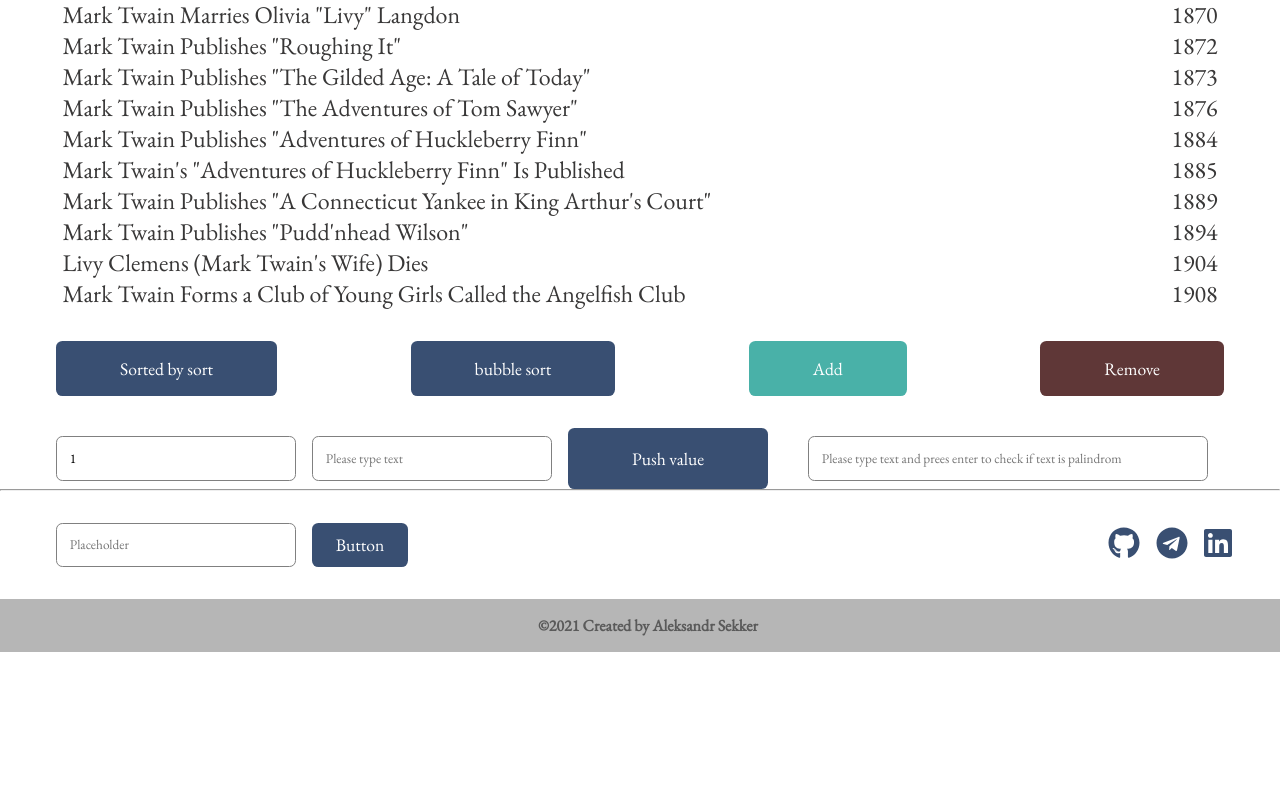
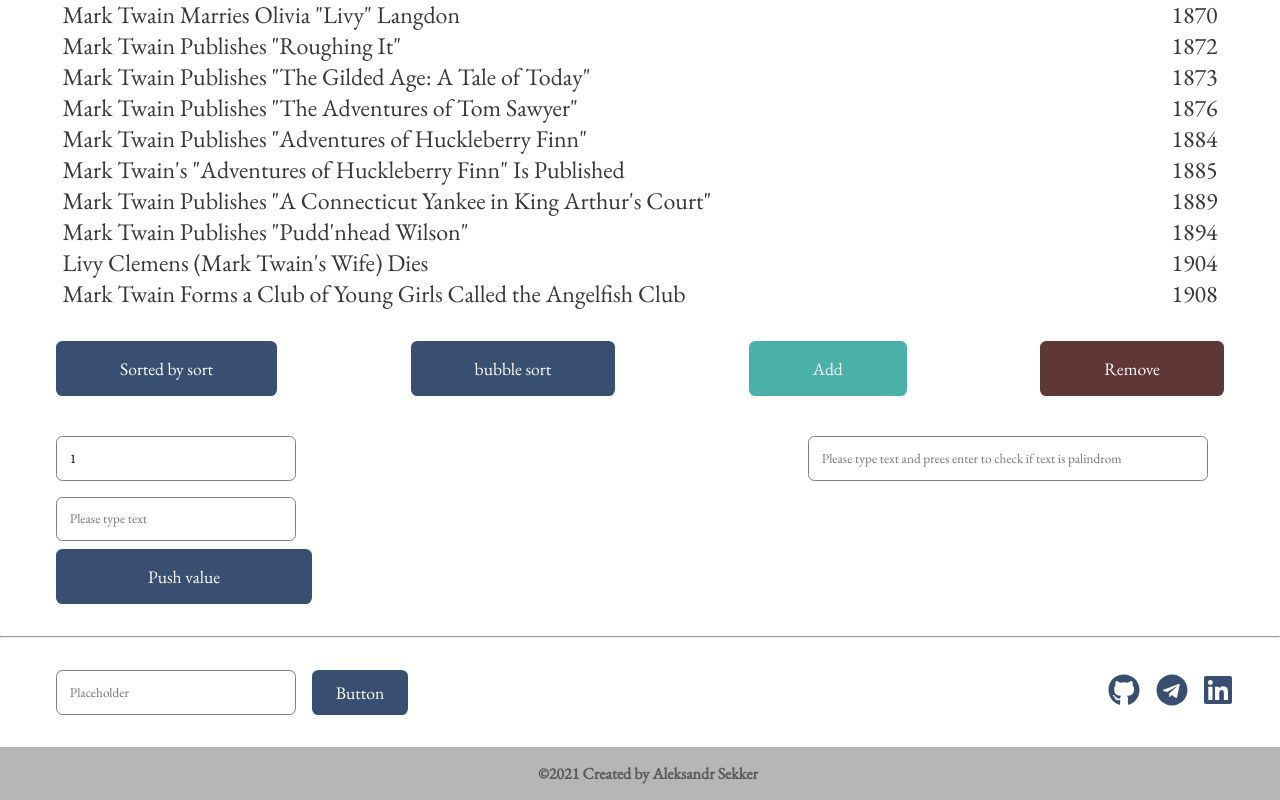
Before and after one commit to AleksandrSekker/onix, a React (Create React App) app: page /array in a window 1280 px wide. Shown: the part 725-1525 px from the top of the page. Before the commit the page ends 1377 px from the top, so only its background shows below. Built offline with nearby package versions, Linux system fonts and the light colour scheme.

Commit message:
add some animation

```diff
--- a/package.json
+++ b/package.json
@@ -15,10 +15,12 @@
     "@types/uuid": "^8.3.0",
     "aos": "^2.3.4",
     "dotenv": "^8.2.0",
+    "framer-motion": "^3.4.1",
     "gh-pages": "^3.1.0",
     "node-sass": "4.14.1",
     "react": "^17.0.1",
     "react-dom": "^17.0.1",
+    "react-hook-form": "^6.15.1",
     "react-redux": "^7.2.0",
     "react-router-dom": "^5.2.0",
     "react-scripts": "4.0.1",
--- a/src/components/pages/ArrayBiography.tsx
+++ b/src/components/pages/ArrayBiography.tsx
@@ -7,7 +7,13 @@ import stylei from '../../scss/Input.module.scss';
 import { v4 as uuid } from 'uuid';
 import data from '../Data';
 import { Button } from '../Button';
-
+import { useForm } from 'react-hook-form';
+import { motion, AnimatePresence } from 'framer-motion';
+interface IFormInputs {
+  number: number;
+  text: string;
+  palindrom: string;
+}
 export const ArrayBiography = () => {
   const checked = useSelector(selectCheck);
   const [number, setnumber] = useState(1);
@@ -16,9 +22,10 @@ export const ArrayBiography = () => {
   const [palindromText, setpalindromText] = useState('');
   const [filtering, setfiltering] = useState('');
   const [state, setstate] = useState(data);
+  const [showAlert, setshowAlert] = useState(false);
 
   const arrayTitle = 'Array Biography';
-
+  const { register, errors, handleSubmit } = useForm<IFormInputs>();
   const addOneStatic = () => {
     setstate([...state, { year: 1910, title: 'Mark Twain Dies' }]);
     console.log(state);
@@ -28,19 +35,24 @@ export const ArrayBiography = () => {
     setstate([...state]);
     console.log(state);
   };
-  const onSubmitPusToArray = (e: React.FormEvent<HTMLFormElement>) => {
-    e.preventDefault();
+  const onSubmitPusToArray = () => {
     setstate([...state, { year: number, title: text }]);
     console.log(state);
     setnumber(1);
     settext('');
+    setshowAlert(true);
+    setTimeout(() => {
+      setshowAlert(false);
+    }, 2000);
   };
   const palindromHandler = (e: React.FormEvent<HTMLFormElement>) => {
     e.preventDefault();
+    if (palindromvalue !== '') {
       if (palindromvalue === palindromvalue.split('').reverse().join('')) {
         setpalindromText('it is true');
       } else {
         setpalindromText('it is false');
+      }
     }
   };
   const filterHandler = (e: React.FormEvent<HTMLFormElement>) => {
@@ -73,6 +85,21 @@ export const ArrayBiography = () => {
     : state.filter((x) =>
         x.title.toLowerCase().includes(filtering.toLocaleLowerCase())
       );
+  const containerVariant = {
+    textHoverTitle: {
+      scale: 1.1,
+      originX: 0,
+      color: 'rgb(182, 2, 0)',
+    },
+    textHoverYear: { scale: 1.5, color: 'rgb(1, 172, 0)' },
+    buttonAnimation: {
+      scale: [1, 1.1, 1],
+      transition: { duration: 0.7, repeat: Infinity },
+    },
+    alertInitial: { x: -100, opacity: 0 },
+    alertAnimate: { x: 0, opacity: 1, transition: { duration: 1 } },
+    exitAlert: { x: -1000, transition: { duration: 1 } },
+  };
 
   return (
     <section className={checked ? styled.dark : ''}>
@@ -92,31 +119,67 @@ export const ArrayBiography = () => {
         {results.map((a) => {
           return (
             <React.Fragment key={uuid()}>
-              <div className={styles.flex}>
-                <p>{a.title}</p>
-                <p>{a.year}</p>
-              </div>
+              <motion.div
+                drag="y"
+                dragConstraints={{ top: -100, bottom: 100 }}
+                className={styles.flex}
+              >
+                <motion.p
+                  variants={containerVariant}
+                  whileHover="textHoverTitle"
+                >
+                  {a.title}
+                </motion.p>
+                <motion.p
+                  variants={containerVariant}
+                  whileHover="textHoverYear"
+                >
+                  {a.year}
+                </motion.p>
+              </motion.div>
             </React.Fragment>
           );
         })}
         <div className={styles.flex}>
-          <div onClick={sortedUseSort}>
+          <motion.div
+            onClick={sortedUseSort}
+            variants={containerVariant}
+            whileHover="buttonAnimation"
+          >
             <Button text="Sorted by sort" color="btn__sorted__by__sort" />
-          </div>
-          <div onClick={sortedUseBabel}>
+          </motion.div>
+          <motion.div
+            onClick={sortedUseBabel}
+            variants={containerVariant}
+            whileHover="buttonAnimation"
+          >
             <Button text="bubble sort" color="btn__sorted__use__bubble" />
-          </div>
-          <div onClick={addOneStatic}>
+          </motion.div>
+          <motion.div
+            onClick={addOneStatic}
+            variants={containerVariant}
+            whileHover="buttonAnimation"
+          >
             <Button text="Add" color="btn__add" />
-          </div>
+          </motion.div>
 
-          <div onClick={removeLastItem}>
+          <motion.div
+            onClick={removeLastItem}
+            variants={containerVariant}
+            whileHover="buttonAnimation"
+          >
             <Button text="Remove" color="btn__remove" />
-          </div>
+          </motion.div>
         </div>
         <div className={styles.flex}>
-          <form onSubmit={onSubmitPusToArray} className={stylei.formflex}>
+          <form
+            onSubmit={handleSubmit(onSubmitPusToArray)}
+            className={stylei.formflex}
+          >
+            <div className={stylei.valid__flex}>
               <input
+                name="number"
+                ref={register({ required: true })}
                 type="number"
                 value={number}
                 className={stylei.input__field}
@@ -125,7 +188,14 @@ export const ArrayBiography = () => {
                   setnumber(parseInt(e.target.value))
                 }
               />
+              <h5 className={stylei.valid__text}>
+                {errors.number && 'Year is required'}
+              </h5>
+            </div>
+            <div className={stylei.valid__flex}>
               <input
+                name="text"
+                ref={register({ required: true })}
                 type="text"
                 value={text}
                 className={stylei.input__field}
@@ -134,13 +204,31 @@ export const ArrayBiography = () => {
                   settext(e.target.value)
                 }
               />
-            <input
+              <h5 className={stylei.valid__text}>
+                {errors.text && 'text is required'}
+              </h5>
+            </div>
+            <motion.input
+              variants={containerVariant}
+              whileHover="buttonAnimation"
               type="submit"
               value="Push value"
               className={stylei.input__submit}
             />
+            <AnimatePresence>
+              {showAlert && (
+                <motion.h2
+                  variants={containerVariant}
+                  initial="alertInitial"
+                  animate="alertAnimate"
+                  exit="exitAlert"
+                >
+                  Item added successfully
+                </motion.h2>
+              )}
+            </AnimatePresence>
           </form>
-          <form onSubmit={palindromHandler}>
+          <form onSubmit={palindromHandler} className={stylei.formflex}>
             <input
               type="text"
               value={palindromvalue}
--- a/src/scss/Buttons.module.scss
+++ b/src/scss/Buttons.module.scss
@@ -3,12 +3,12 @@
   border-radius: 0.4rem;
   border: none;
   font-size: 1.1rem;
-  transition: all 1s;
+  // transition: all 1s;
 
   cursor: pointer;
-  &:hover {
-    margin-left: 1rem;
-  }
+  // &:hover {
+  //   margin-left: 1rem;
+  // }
 }
 .btn_array {
   color: $input-button-text;
--- a/src/scss/Input.module.scss
+++ b/src/scss/Input.module.scss
@@ -19,24 +19,25 @@
   flex-wrap: wrap;
   flex-direction: column;
 }
+.valid__flex {
+  display: flex;
+  flex-direction: column;
+}
+.valid__text {
+  color: red;
+}
 .input__submit {
   border-radius: 0.4rem;
   border: none;
   font-size: 1.1rem;
-  transition: all 1s;
   color: $input-button-text;
   padding: 1rem 4rem;
 
   cursor: pointer;
   background: $input-button-background;
+  margin-bottom: 2rem;
 
   &:hover {
-    margin-left: 1rem;
     background: $input-button-background-hover;
   }
 }
-@media only screen and (min-width: 1200px) {
-  .formflex {
-    flex-direction: row;
-  }
-}
```
Also changed, not shown: 2 other files (tests, documents, lock files or other folders). Lines whose indentation alone changed are shown as unchanged.
